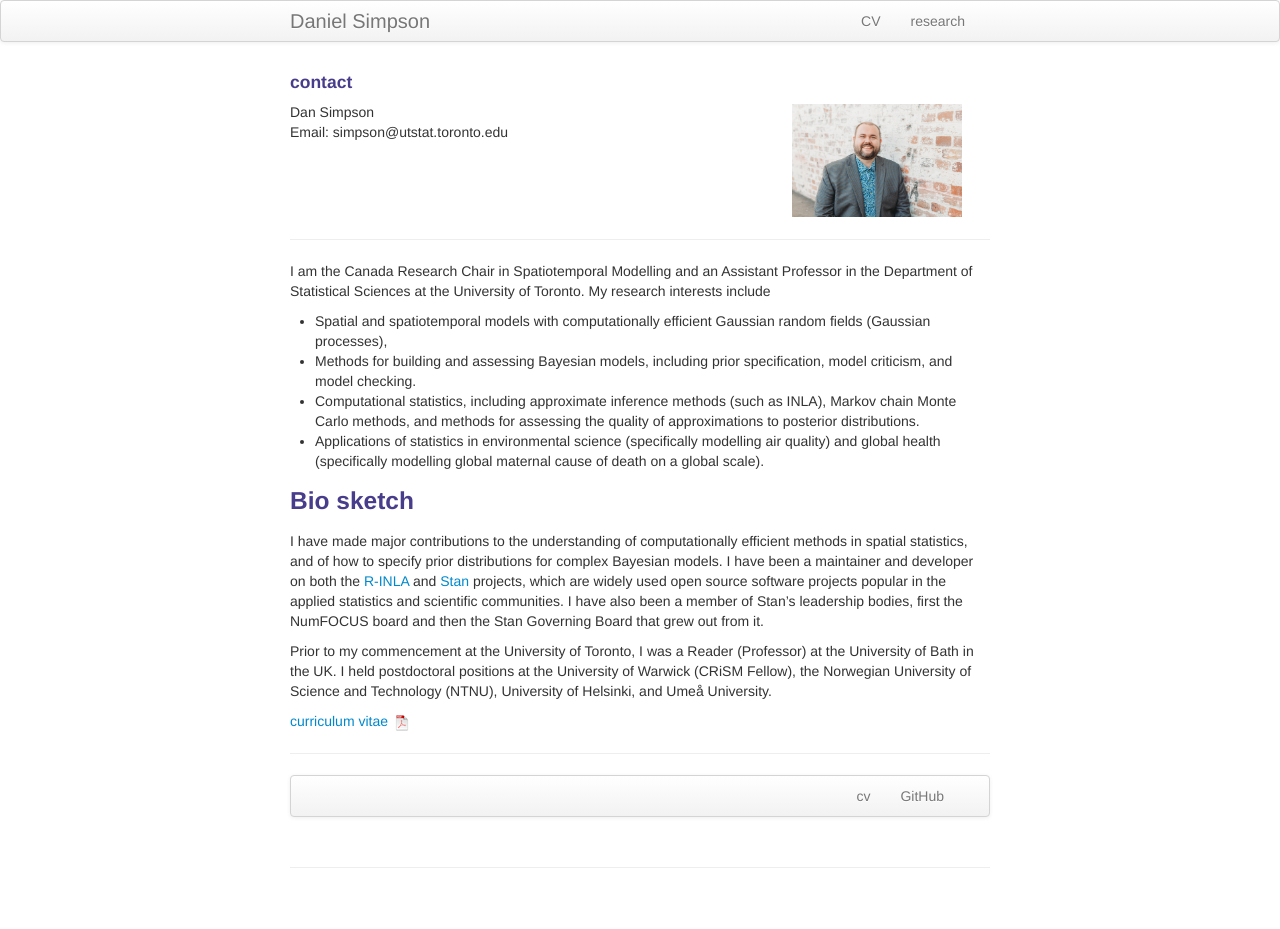
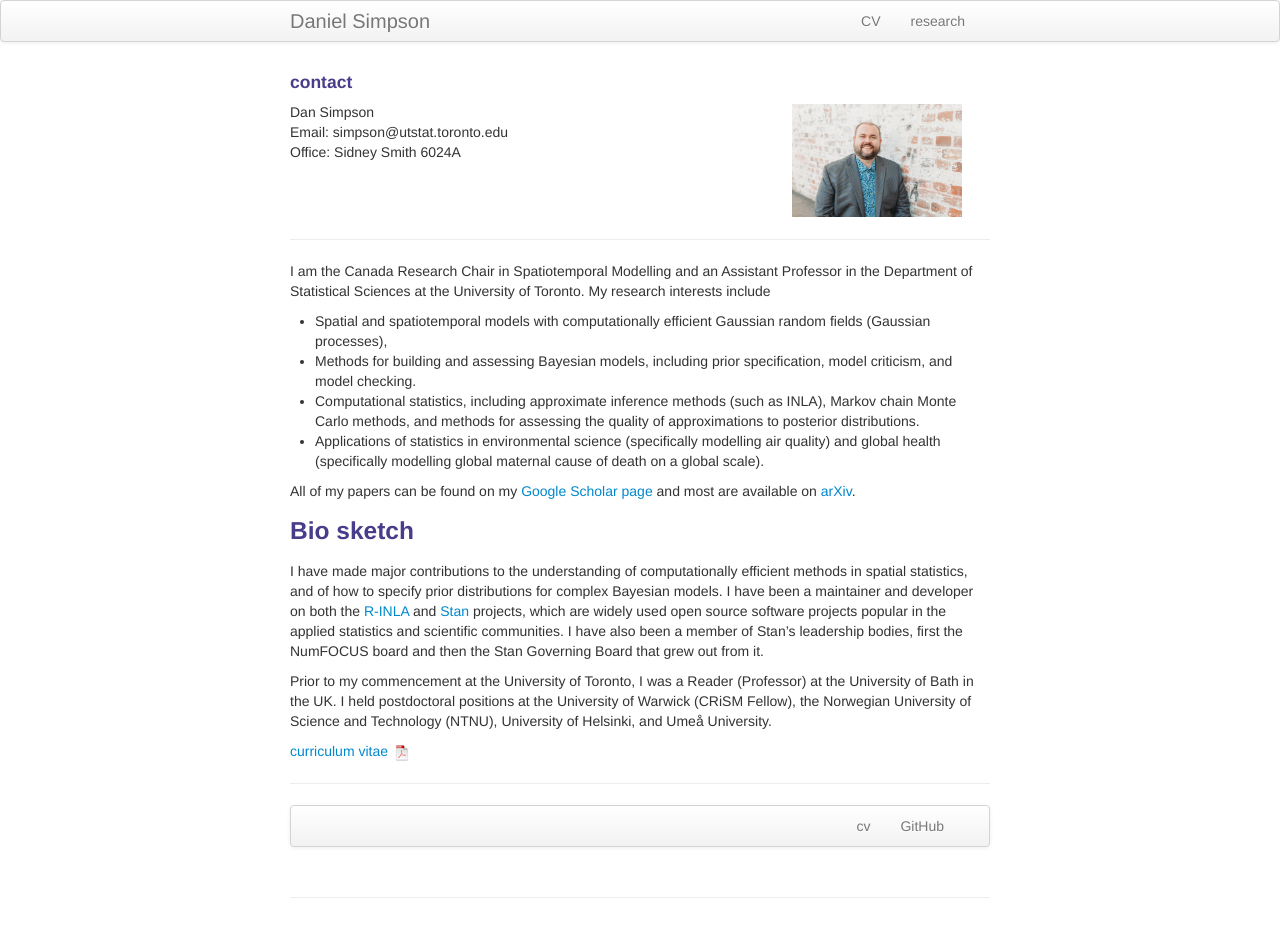
Before and after one commit to dpsimpson/dpsimpson.github.io, a Jekyll site: the page built from index.md, in a window 1280 px wide. Built offline with Jekyll 4.4.1, drawn with Linux system fonts in a browser that asks for light colours; before the commit the page ends 900 px from its top, so only the background shows below that.

Commit message:
more updates and better cv

```diff
--- a/index.md
+++ b/index.md
@@ -12,6 +12,7 @@ keywords: Bayesian modelling, Spatial statistics, Prior distributions, Computati
         <div class="span5">
             Dan Simpson<br/>
             Email: simpson@utstat.toronto.edu<br/>
+            Office: Sidney Smith 6024A
         </div>
 
         <div class="span2">
@@ -29,6 +30,7 @@ I am the Canada Research Chair in Spatiotemporal Modelling and an Assistant Prof
 - Computational statistics, including approximate inference methods (such as INLA), Markov chain Monte Carlo methods, and methods for assessing the quality of approximations to posterior distributions.
 - Applications of statistics in environmental science (specifically modelling air quality) and global health (specifically modelling global maternal cause of death on a global scale).
 
+All of my papers can be found on my [Google Scholar page](https://scholar.google.co.uk/citations?user=oQIKmWUAAAAJ&hl=en) and most are available on [arXiv](https://arxiv.org/search/advanced?advanced=&terms-0-operator=AND&terms-0-term=Daniel+Simpson&terms-0-field=author&classification-physics_archives=all&classification-statistics=y&date-filter_by=all_dates&date-year=&date-from_date=&date-to_date=&size=50&order=-announced_date_first).
 ### Bio sketch
 I have made major contributions to the understanding of computationally efficient methods in spatial statistics, and of how to specify prior distributions for complex Bayesian models. I have been a maintainer and developer on both the [R-INLA](http://r-inla.org/) and [Stan](http://mc-stan.org/) projects, which are widely used open source software projects popular in the applied statistics and scientific communities. I have also been a member of Stan’s leadership bodies, first the NumFOCUS board and then the Stan Governing Board that grew out from it.
 
```
Also changed, not shown: 1 other file.
